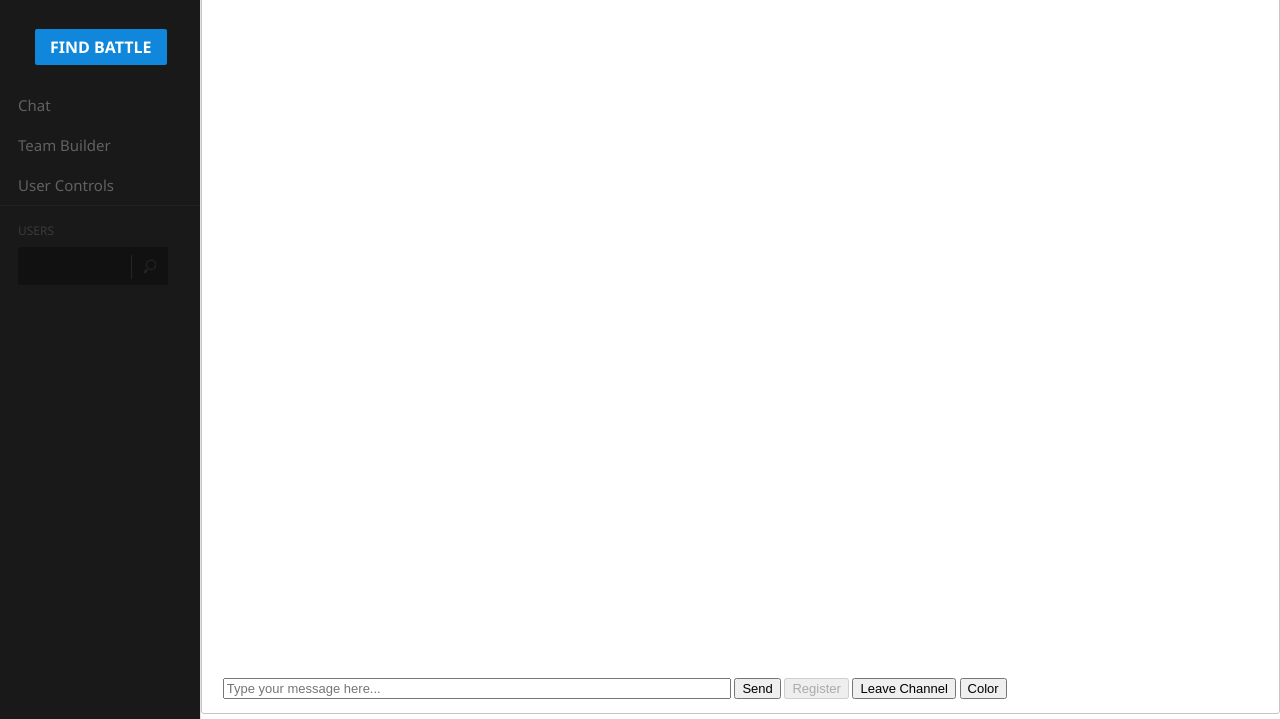
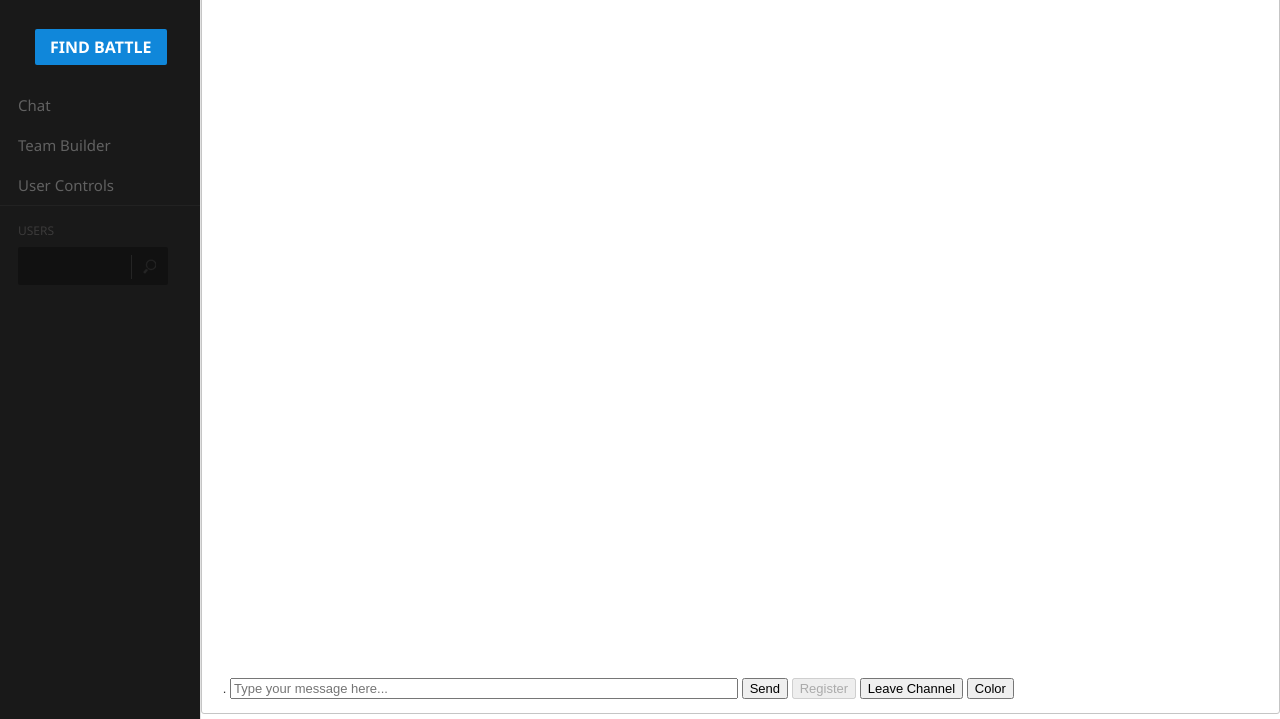
Before and after one commit to po-devs/webclient, a plain HTML site: page index.html in a window 1280 px wide. Shown: the part 81-800 px from the top of the page. Drawn offline with nearby package versions, Linux system fonts and the light colour scheme; files whose address does not match are found by name.

Commit message:
fix tag problem signaled by webstorm/IE10

```diff
--- a/index.html
+++ b/index.html
@@ -322,8 +322,7 @@
                     </ul>
                     <div id="channel-0">
                         <div id="chatTextArea" class="textbox"></div>
-                        <p>
-                            <input type="text" id="send-channel-0" cols="40" history="true" onkeydown="if(event.keyCode==13)sendMessage(this);" placeholder="Type your message here..."/>
+.                        <input type="text" id="send-channel-0" cols="40" history="true" onkeydown="if(event.keyCode==13)sendMessage(this);" placeholder="Type your message here..."/>
                         <button onClick="sendMessage(document.getElementById('send-channel-0'));">Send</button>
                         <button id="register" onClick="wannaRegister()">Register</button>
                         <button onClick="channels.leaveChannel(0);" class="leave-chan">Leave Channel</button>
@@ -332,7 +331,6 @@
                             Name <input type="text" id="trainer-name" onkeydown="if(event.keyCode==13){event.stopPropagation(); $('#colorDialog').dialog('close');}"/>
                             <div id="colorPicker"></div>
                         </div>
-                        </p>
                     </div>
                 </div>
             </td></tr></table>
```
Also changed, not shown: 1 other file. Lines whose indentation alone changed are shown as unchanged.
